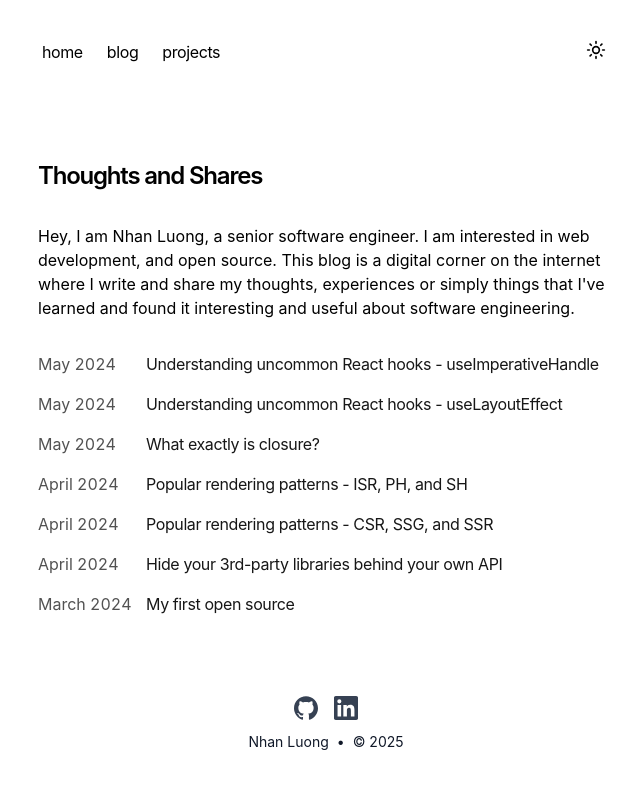
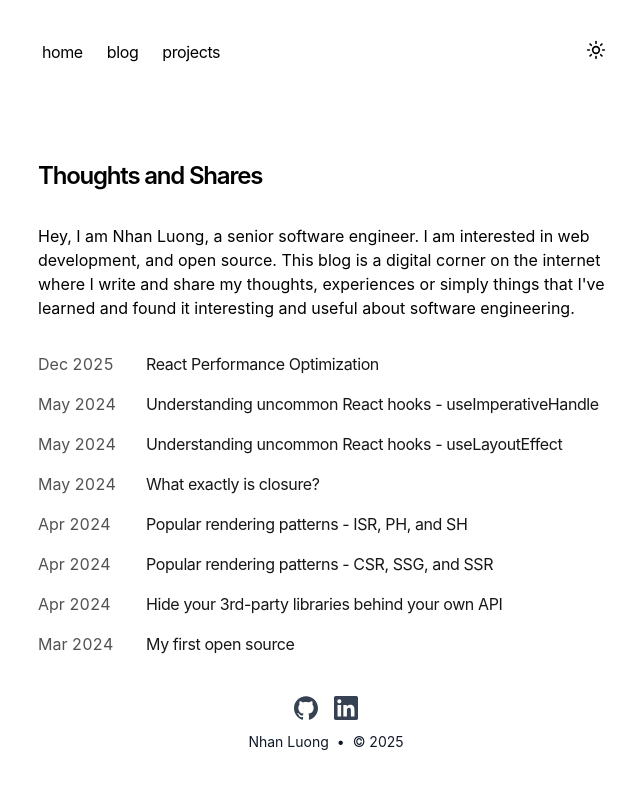
Before and after one commit to nhanluongoe/md-blog, a Next.js app: page / in a window 1280 px wide. Shown: the top 788 px of the page, without its empty margins (314-954 px from the left). Built offline with nearby package versions, Linux system fonts and the light colour scheme.

Commit message:
feat: only hide draft post in producttion env

```diff
--- /dev/null
+++ b/app/blog/posts/react-performance.mdx
@@ -0,0 +1,11 @@
+---
+title: "React Performance Optimization"
+publishedAt: "2025-12-14"
+tags: ['react', 'performance']
+draft: true
+summary: 'React Performance Optimization'
+---
+
+# Rules
+- It's way faster doing nothing than doing something (render nothing is faster than render something)
+- Feeling fast is pretty much as good as actually being fast (loading, server-side rendering, etc.)
--- a/app/blog/utils.ts
+++ b/app/blog/utils.ts
@@ -48,7 +48,11 @@ function getMDXData(dir) {
         slug,
       };
     })
-    .filter((post) => post.metadata.draft === 'false');
+    .filter((post) => {
+      const isDraft = post.metadata.draft !== 'false';
+      const isProduction = process.env.NODE_ENV === 'production';
+      return isProduction ? !isDraft : true;
+    });
 }
 
 export function getBlogPosts() {
@@ -95,7 +99,7 @@ export function formatDate(date: string, includeRelative = false) {
   }
 
   let fullDate = targetDate.toLocaleString('en-us', {
-    month: 'long',
+    month: 'short',
     year: 'numeric',
   });
 
```
